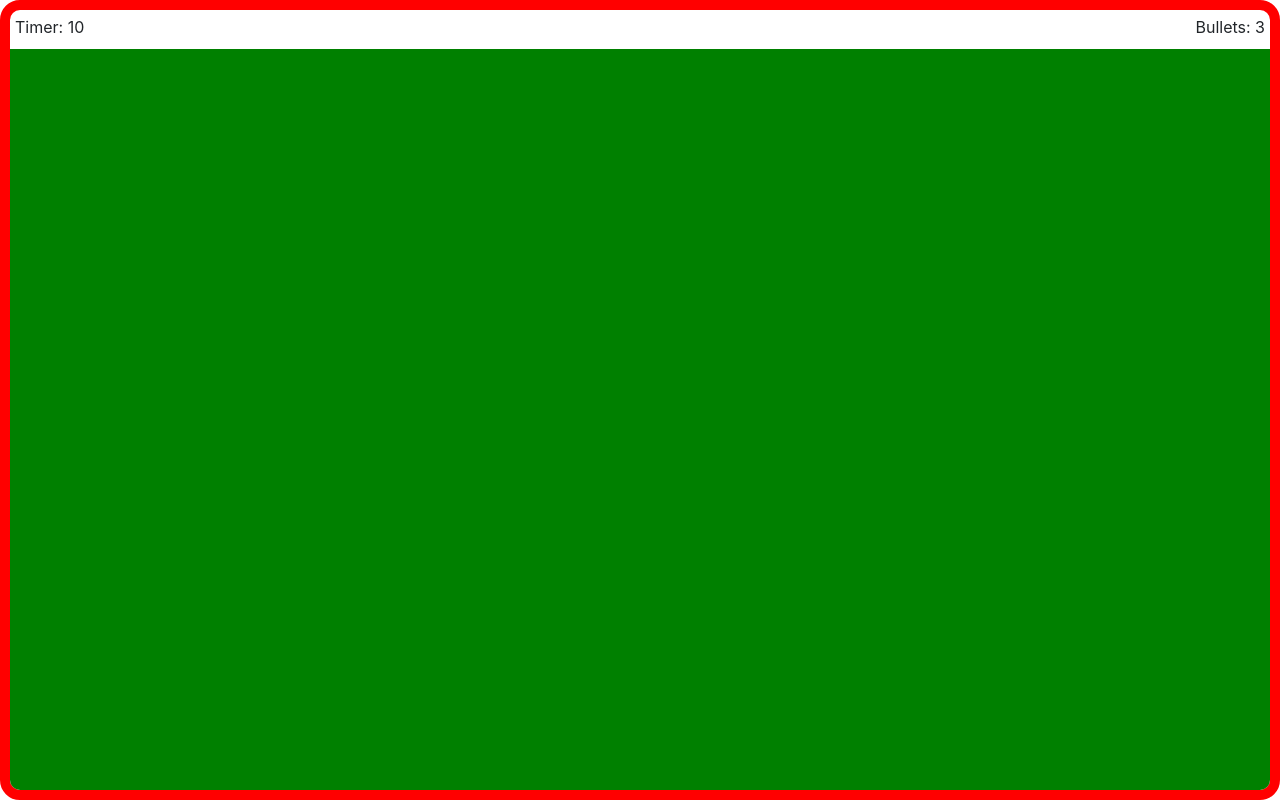
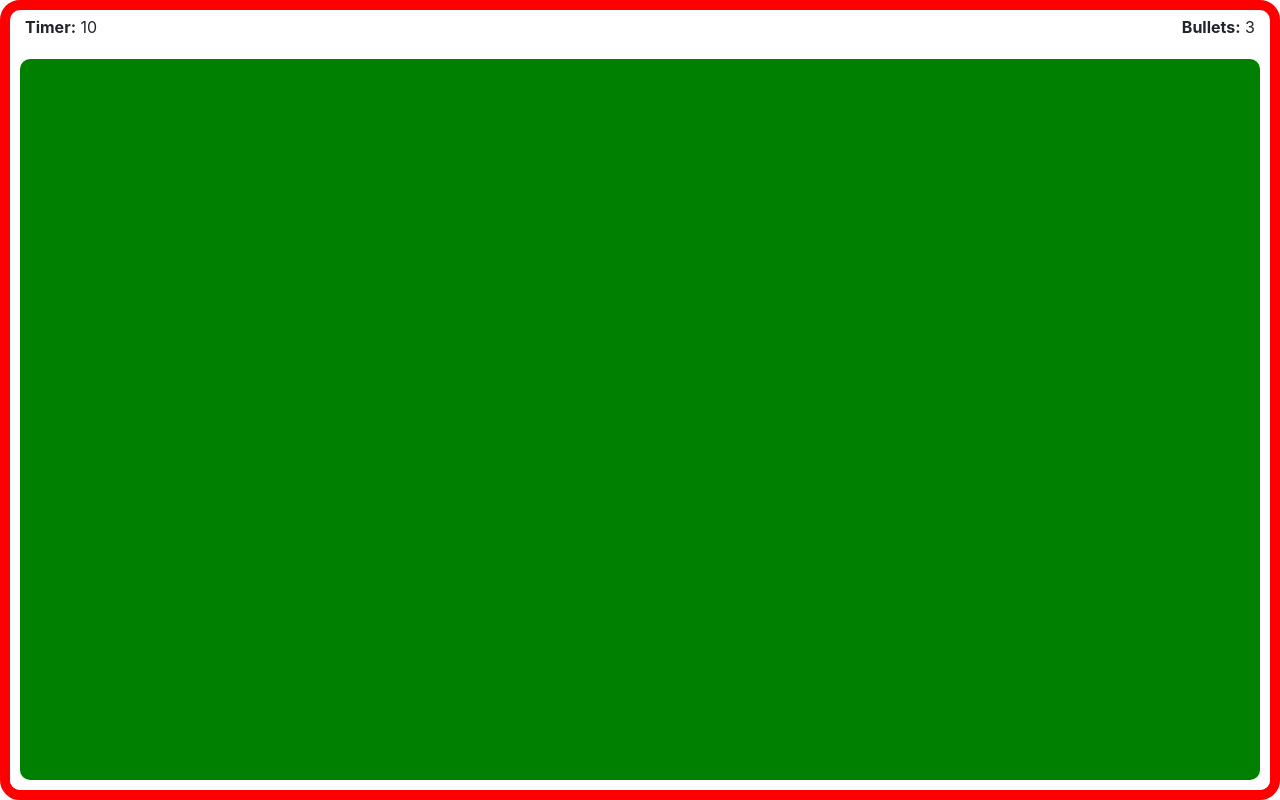
Before and after one commit to ofemiashiru/CI_MS2_QSG, a plain HTML site: page index.html in a window 1280 px wide. Drawn offline with nearby package versions, Linux system fonts and the light colour scheme.

Commit message:
feature: add div for display/update css for div and span/update js

```diff
--- a/assets/css/style.css
+++ b/assets/css/style.css
@@ -13,27 +13,38 @@
 
 #status-container{
     display: flex;
-    flex-wrap: flex;
-    height: 10%;
+    height: auto;
 }
 
 #status-container div{
     flex: 50%;
     font-size: 1rem;
-    padding: 5px;
+    padding: 5px 15px;
 }
 
 #bullets-container{
     text-align: right;
 }
 
+.status-label{
+    font-weight: bold;
+}
+
 #game-display-container{
-    background-color: green;
+    background-color: #FFF;
     height: 95%;
     width: 100%;
+    padding: 10px;
     position: absolute;
     top: 5%;
     left: 0;
     border-bottom-left-radius: 10px;
     border-bottom-right-radius: 10px;
 }
+
+#game-display{
+    background-color: green;
+    height: 100%;
+    width: 100%;
+    border-radius: 10px;
+}
--- a/assets/js/script.js
+++ b/assets/js/script.js
@@ -1,4 +1,4 @@
-let gameDisplay = document.querySelector('#game-display-container')
+let gameDisplay = document.querySelector('#game-display')
 
 gameDisplay.addEventListener('click', function(e){
     console.log(e)
--- a/index.html
+++ b/index.html
@@ -21,20 +21,22 @@
         <div id="main">
             <div id="status-container">
                 <div id="timer-container">
-                    <span>Timer:</span>
+                    <span class="status-label">Timer:</span>
                     <span id="time">
                         10
                     </span>
                 </div>
                 <div id="bullets-container">
-                    <span>Bullets:</span>
+                    <span class="status-label">Bullets:</span>
                     <span id="bullets">
                         3
                     </span>
                 </div>
             </div>
             <div id="game-display-container">
+                <div id="game-display">
 
+                </div>
             </div>
         </div>
 
```
